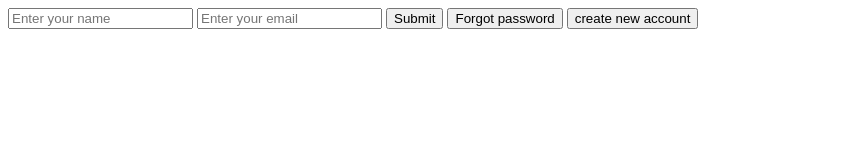
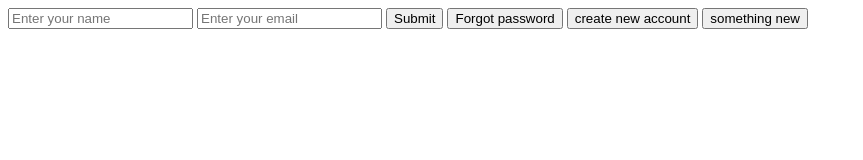
Before and after one commit to kiranwithcode/Testing-Clone, a plain HTML site: page login.html in a window 1280 px wide. Shown: the whole page, without its empty margins (0-863 px from the left). Drawn offline with Linux system fonts and the light colour scheme.

Commit message:
added some data

```diff
--- a/login.html
+++ b/login.html
@@ -13,6 +13,7 @@
         <input type="submit" value="Submit">
         <input type="submit" value="Forgot password">
         <input type="submit" value="create new account">
+        <input type="submit" value="something new">
     </form>
 </body>
 </html>
```
